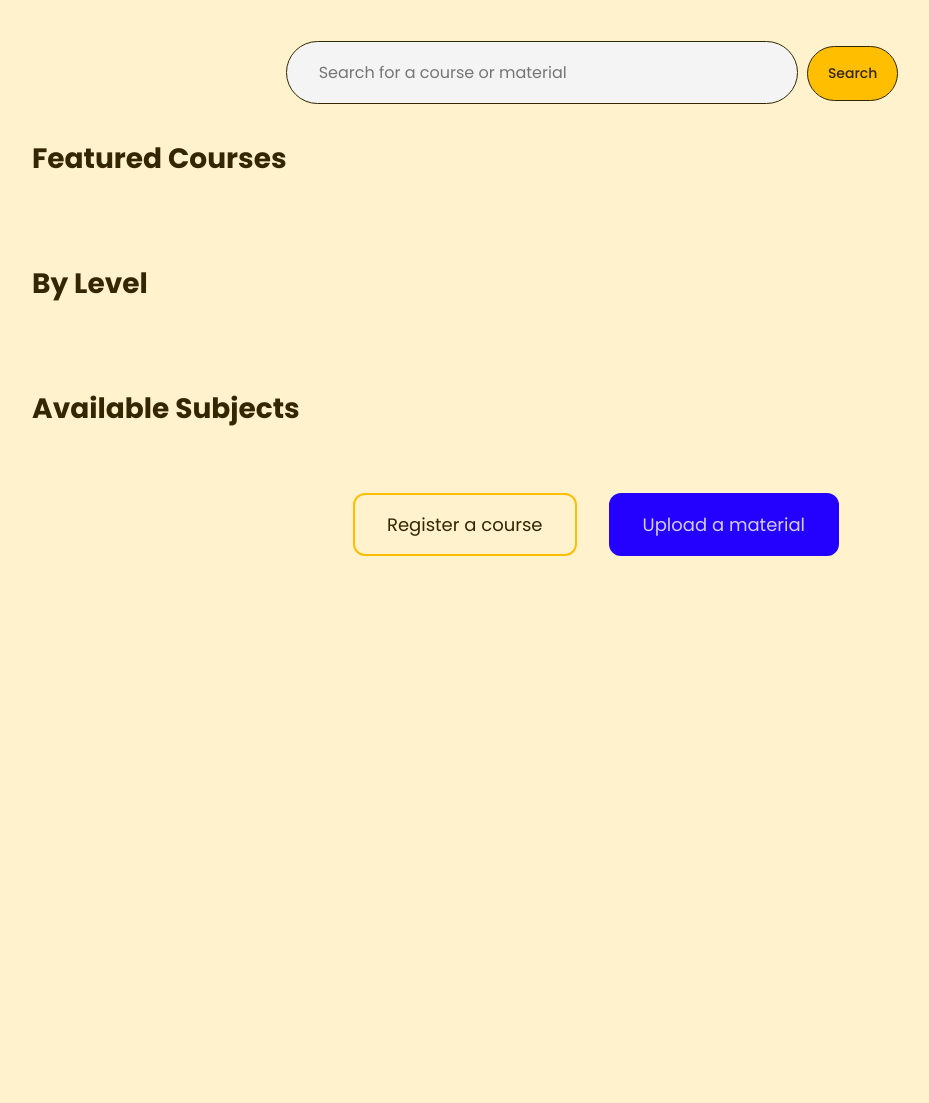
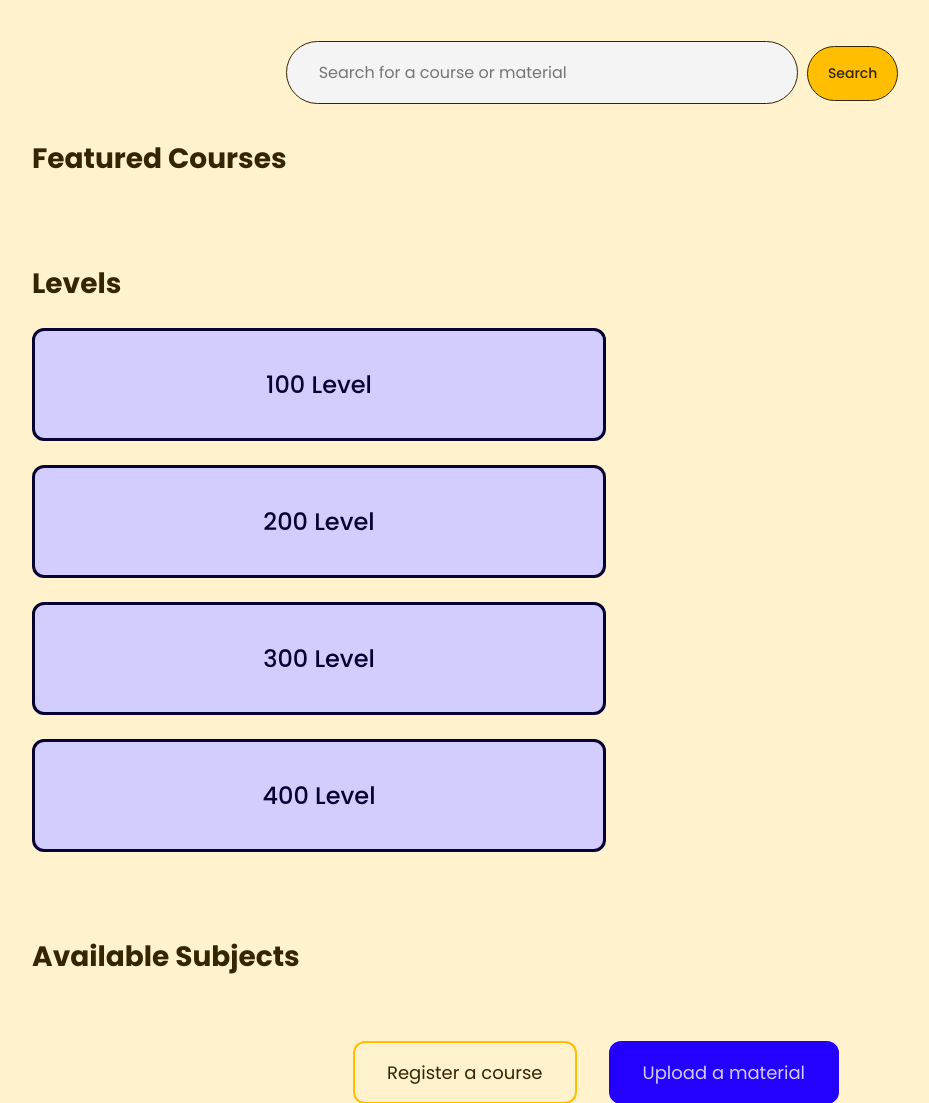
Before and after one commit to derasn/library-project, a Django app: page / in a window 1280 px wide. Shown: the part 293-1396 px from the top of the page, without its empty margins (44-973 px from the left). Before the commit the page ends 849 px from the top, so only its background shows below. Run offline with Django 5.2, Linux system fonts and the light colour scheme; data that the repository does not hold is empty.

Commit message:
changed level display

```diff
--- a/campus/templates/home.html
+++ b/campus/templates/home.html
@@ -50,7 +50,7 @@
 
 
         <div class="levels-container">
-            <h2>By Level</h2>
+            <h2>Levels</h2>
 
             <div class="level-cards">
                 {% for level in levels %}
--- a/campus/views.py
+++ b/campus/views.py
@@ -10,7 +10,7 @@ from django.contrib.auth.models import User
 def home(request):
     subject = Subject.objects.all()
     course = Course.objects.all()
-    levels = Course.objects.values_list('level', flat=True ).distinct()
+    levels = [100, 200, 300, 400]
 
     context = {
         'subject' : subject,
```
